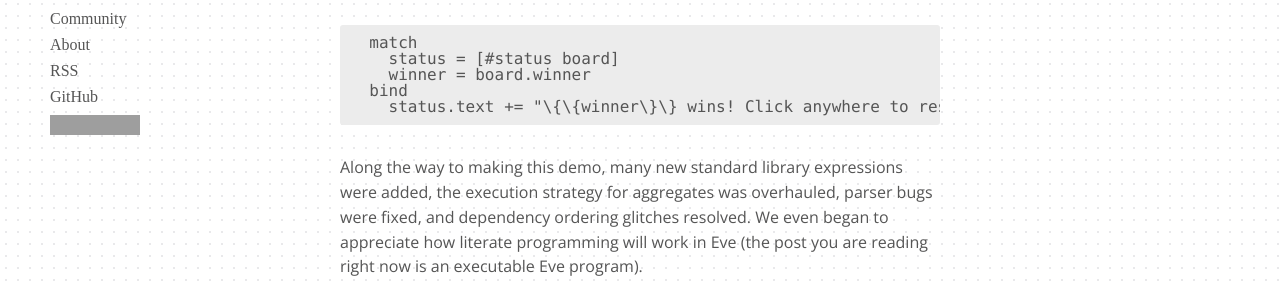
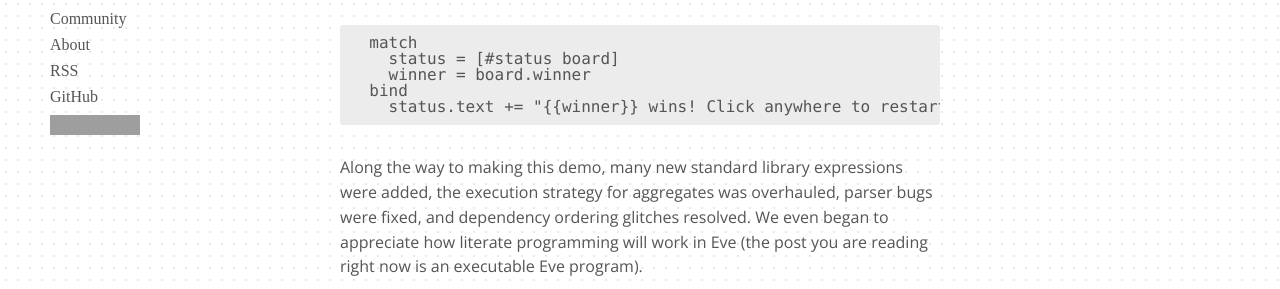
Before and after one commit to Kodowa/incidentalcomplexity, a Jekyll site: the page built from _posts/2016-08-11-tic-tac-toe.md, in a window 1280 px wide and 900 px high, scrolled down 5475 px, cut to the strip 227-516 px from the top of the window. Built offline with Jekyll 4.4.1, drawn with Linux system fonts in a browser that asks for light colours; some web fonts are replaced; grey boxes are pictures that could not be loaded.

Commit message:
try something?

````diff
--- a/_posts/2016-08-11-tic-tac-toe.md
+++ b/_posts/2016-08-11-tic-tac-toe.md
@@ -200,13 +200,15 @@ Display the current player if the game isn't won
 
 When the game is won, display the winner
 
+{% raw %}
 ```
   match
     status = [#status board]
     winner = board.winner
   bind
-    status.text += "\{\{winner\}\} wins! Click anywhere to restart!"
+    status.text += "{{winner}} wins! Click anywhere to restart!"
 ```
+{% endraw %}
 
 Along the way to making this demo, many new standard library expressions were added, the execution strategy for aggregates was overhauled, parser bugs were fixed, and dependency ordering glitches resolved. We even began to appreciate how literate programming will work in Eve (the post you are reading right now is an executable Eve program).
 
````
